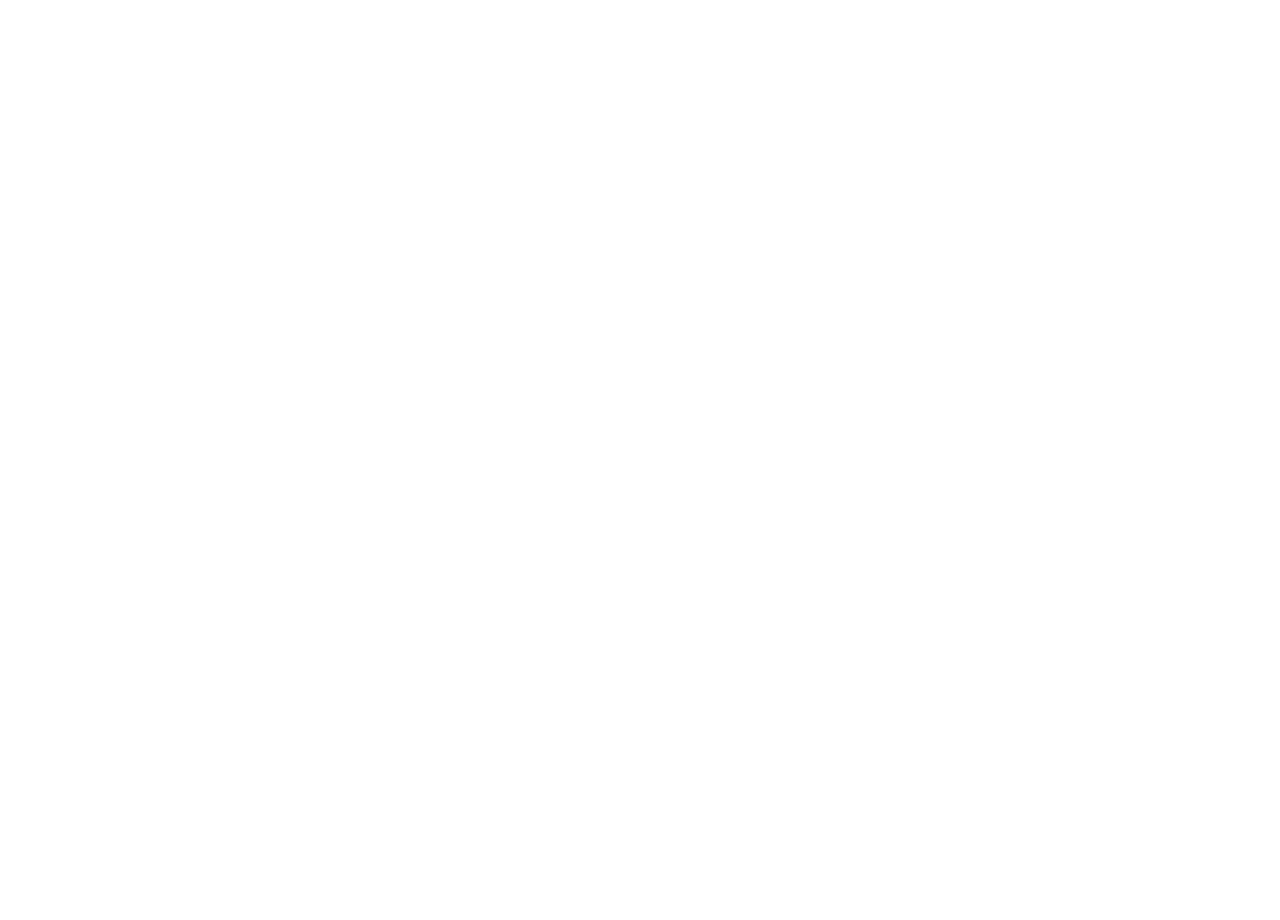
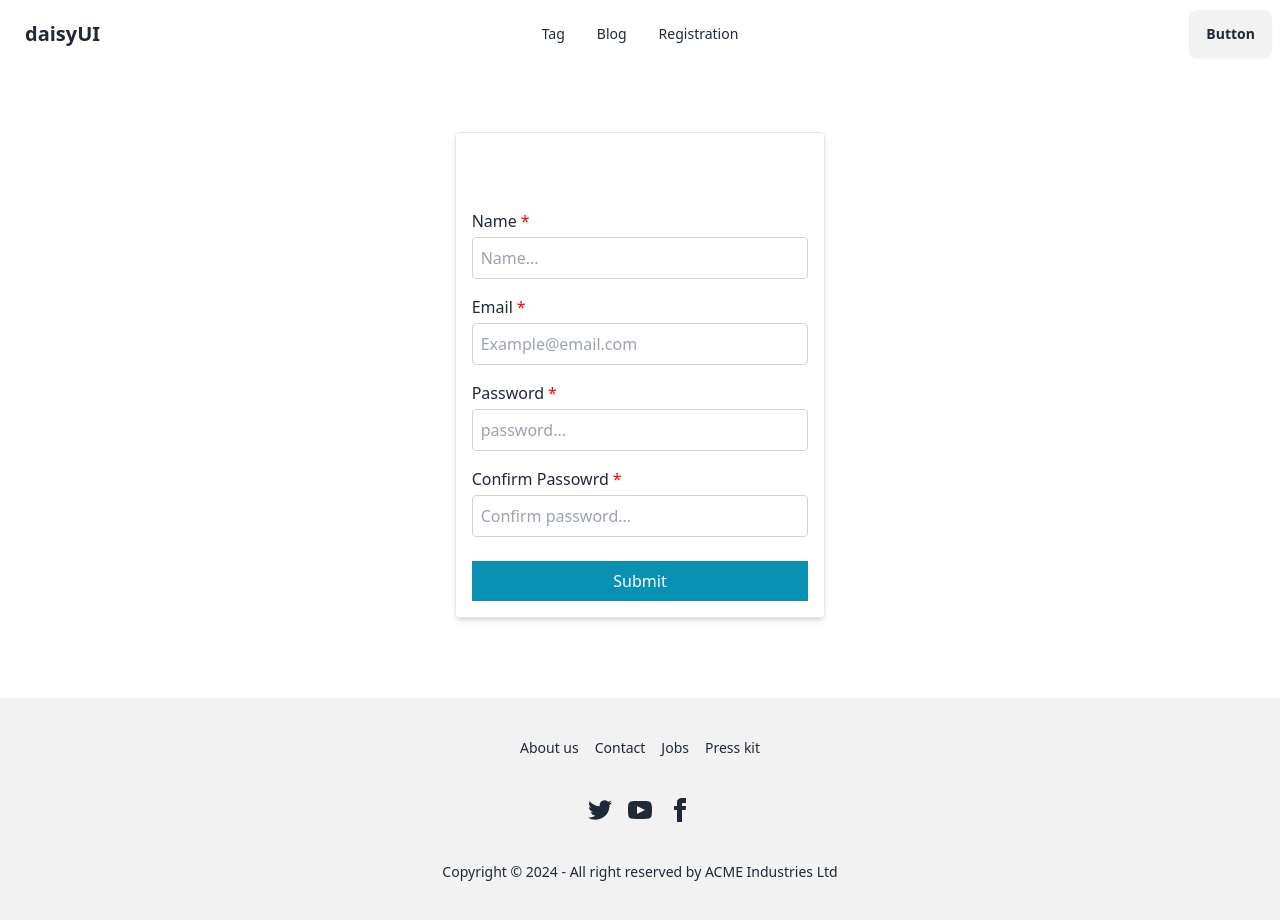
Before and after one commit to jiboninfo1994/60-days-of-code-challenge, a React (Vite) app: page /registration in a window 1280 px wide. Before the commit this address had no page. Before the commit the page ends 800 px from the top, so only its background shows below. Built offline with nearby package versions, Linux system fonts and the light colour scheme.

Commit message:
Demo project

```diff
--- a/src/App.jsx
+++ b/src/App.jsx
@@ -4,6 +4,7 @@
 import About from './pages/About';
 import Blog from './pages/Blog';
 import BlogDetails from './pages/BlogDetails';
+import Registration from './pages/Registration';
 
 function App() {
   return (
@@ -14,6 +15,7 @@
           <Route path="about" element={<About />} />
           <Route path="blog" element={<Blog />} />
           <Route path="blog/:id" element={<BlogDetails />} />
+          <Route path="registration" element={<Registration />} />
         </Route>
       </Routes>
     </BrowserRouter>
--- /dev/null
+++ b/src/components/FormValidation/Input.jsx
@@ -0,0 +1,20 @@
+const Input = ({ errors, label, value, name, onHadleChange, ...rest }) => {
+  return (
+    <label className="block my-4">
+      <span className="block mb-1 after:content-['*'] after:ml-1 after:text-[red]">
+        {label}
+      </span>
+      <input
+        type="text"
+        onChange={onHadleChange}
+        value={value}
+        name={name}
+        className="w-full border border-[lightgray] p-2 rounded focus:outline-none focus:ring-1 focus:ring-cyan-600"
+        {...rest}
+      />
+      {errors[name] && <span className="text-[red]">{errors[name]}</span>}
+    </label>
+  );
+};
+
+export default Input;
--- /dev/null
+++ b/src/components/FormValidation/validateForm.js
@@ -0,0 +1,52 @@
+export const validateForm = (formData, formRef, setErrors) => {
+  let isError = true;
+
+  if (!formData.name.trim()) {
+    formRef.current.name.classList.add('error');
+    setErrors({ name: 'Name field is required!' });
+
+    return isError;
+  }
+
+  if (!formData.email.trim()) {
+    formRef.current.email.classList.add('error');
+    setErrors({ name: 'Email field is required!' });
+
+    return isError;
+  } else if (!isEmailValid(formData.email)) {
+    formRef.current.email.classList.add('error');
+    setErrors({ name: 'Email is invalid!' });
+
+    return isError;
+  }
+
+  if (!formData.password.trim()) {
+    formRef.current.password.classList.add('error');
+    setErrors({ password: 'Password field is required!' });
+
+    return isError;
+  } else if (formData.password.trim().length < 0) {
+    formRef.current.password.classList.add('error');
+    setErrors({ password: 'Password should be at least 6 characters!' });
+
+    return isError;
+  }
+
+  if (!formData.confirmPassword.trim()) {
+    formRef.current.confirmPassword.classList.add('error');
+    setErrors({ confirmPassword: 'Confirm password field is required!' });
+
+    return isError;
+  } else if (formData.password.trim() !== formData.confirmPassword.trim()) {
+    formRef.current.confirmPassword.classList.add('error');
+    setErrors({ confirmPassword: 'Password did not match!' });
+
+    return isError;
+  }
+
+  return (isError = false);
+};
+
+const isEmailValid = (email) => {
+  return /^[^\s@]+@[^\s@]+\.[^\s@]+$/.test(email);
+};
--- a/src/components/Navbar.jsx
+++ b/src/components/Navbar.jsx
@@ -43,6 +43,9 @@
             <li>
               <Link to={'blog'}>Blog</Link>
             </li>
+            <li>
+              <Link to={'registration'}>Registration</Link>
+            </li>
           </ul>
         </div>
         <div className="navbar-end">
--- /dev/null
+++ b/src/pages/Registration.jsx
@@ -0,0 +1,96 @@
+import { useRef, useState } from 'react';
+import Input from '../components/FormValidation/Input';
+import { validateForm } from '../components/FormValidation/validateForm';
+
+const Registration = () => {
+  const [formData, setFormData] = useState({
+    name: '',
+    email: '',
+    password: '',
+    confirmPassword: ''
+  });
+  const [errors, setErrors] = useState({});
+  const formRef = useRef(null);
+
+  // Handle change
+  const handleChange = (e) => {
+    const { name, value } = e.target;
+
+    setFormData((prevState) => ({
+      ...prevState,
+      [name]: value
+    }));
+  };
+
+  // Handle submit
+  const handleSubmit = (e) => {
+    e.preventDefault();
+
+    const isError = validateForm(formData, formRef, setErrors);
+
+    console.log(isError);
+  };
+
+  return (
+    <section className="py-16">
+      <div className="xl:container mx-auto">
+        <div className="flex mb-4 flex-wrap">
+          <div className="w-1/3 px-7 mx-auto">
+            <div className="shadow-md border p-4 rounded">
+              <h1 className="text-4xl text-white mb-5">Registration</h1>
+              <form ref={formRef} onSubmit={handleSubmit}>
+                <Input
+                  label="Name"
+                  name="name"
+                  type="text"
+                  errors={errors}
+                  placeholder="Name..."
+                  value={formData.name}
+                  onHadleChange={handleChange}
+                />
+                <Input
+                  label="Email"
+                  name="email"
+                  type="email"
+                  errors={errors}
+                  placeholder="Example@email.com"
+                  value={formData.email}
+                  onHadleChange={handleChange}
+                />
+                <Input
+                  label="Password"
+                  name="password"
+                  type="password"
+                  errors={errors}
+                  placeholder="password..."
+                  value={formData.password}
+                  onHadleChange={handleChange}
+                />
+                <Input
+                  label="Confirm Passowrd"
+                  name="confirmPassword"
+                  type="password"
+                  errors={errors}
+                  placeholder="Confirm password..."
+                  value={formData.confirmPassword}
+                  onHadleChange={handleChange}
+                />
+
+                <div className="mt-6">
+                  <button
+                    type="submit"
+                    className="w-full bg-cyan-600 text-white p-2"
+                  >
+                    Submit
+                  </button>
+                </div>
+              </form>
+            </div>
+          </div>
+        </div>
+      </div>
+    </section>
+  );
+};
+
+export default Registration;
```
